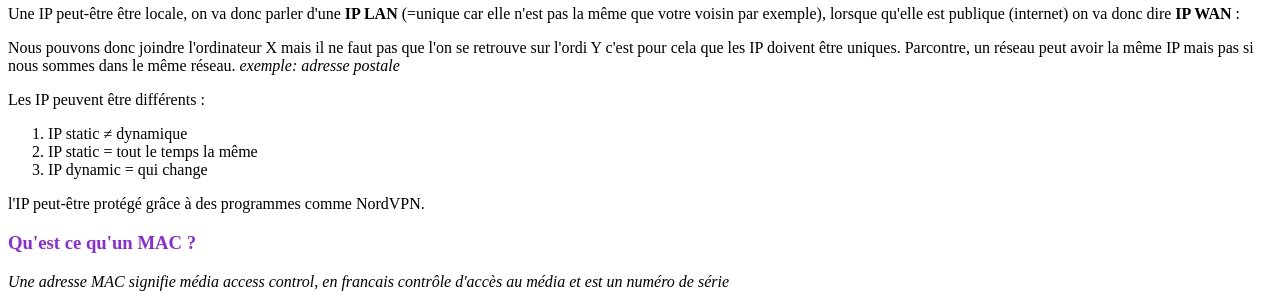
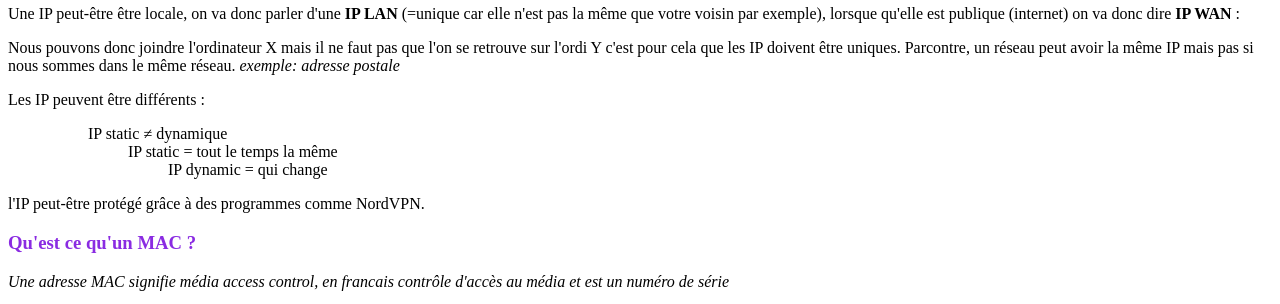
Before and after one commit to kathleenmdn/mon_classeur, a plain HTML site: page index.html in a window 1280 px wide. Shown: the part 780-1084 px from the top of the page. Drawn offline with Linux system fonts and the light colour scheme.

Commit message:
refreeesh

```diff
--- a/index.html
+++ b/index.html
@@ -15,9 +15,9 @@
     <p> <img src="IMG_0326.jpeg" width="700" </p>
     <p> Une IP peut-être être locale, on va donc parler d'une <strong> IP LAN </strong>(=unique car elle n'est pas la même que votre voisin par exemple), lorsque qu'elle est publique (internet) on va donc dire <strong> IP WAN </strong>: <p> Nous pouvons donc joindre l'ordinateur X mais il ne faut pas que l'on se retrouve sur l'ordi Y c'est pour cela que les IP doivent être uniques. Parcontre, un réseau peut avoir la même IP mais pas si nous sommes dans le même réseau. <em> exemple: adresse postale </em>
     <p> Les IP peuvent être différents :
-    <ol> <li> IP static ≠ dynamique
-        <li> IP static = tout le temps la même
-        <li> IP dynamic = qui change
+    <ol> <ul> IP static ≠ dynamique
+        <ul> IP static = tout le temps la même
+        <ul> IP dynamic = qui change
         </ol>
     <p> l'IP peut-être protégé grâce à des programmes comme NordVPN.
     <h3 style="color:blueviolet"> Qu'est ce qu'un MAC ?</h2>
```
